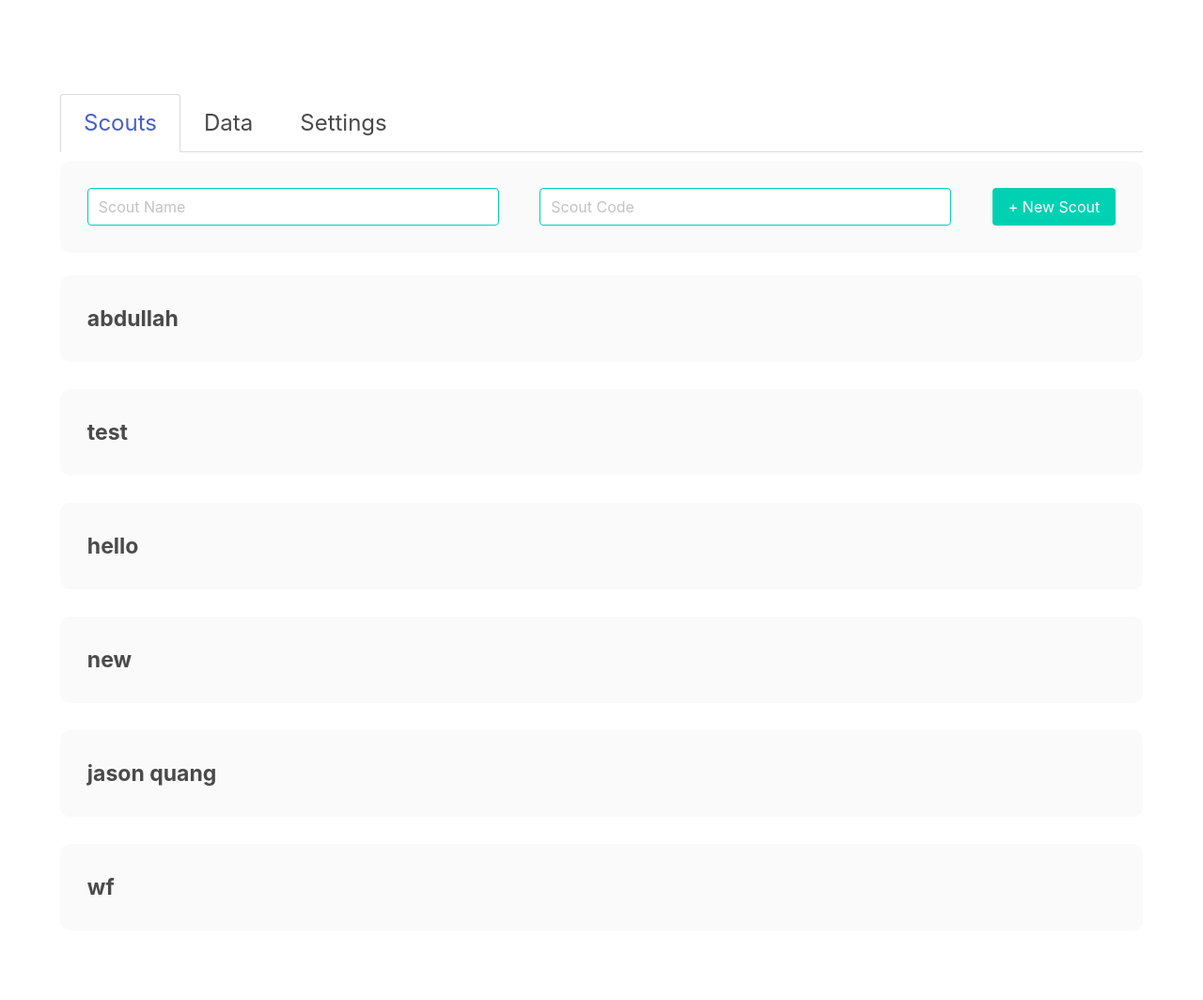
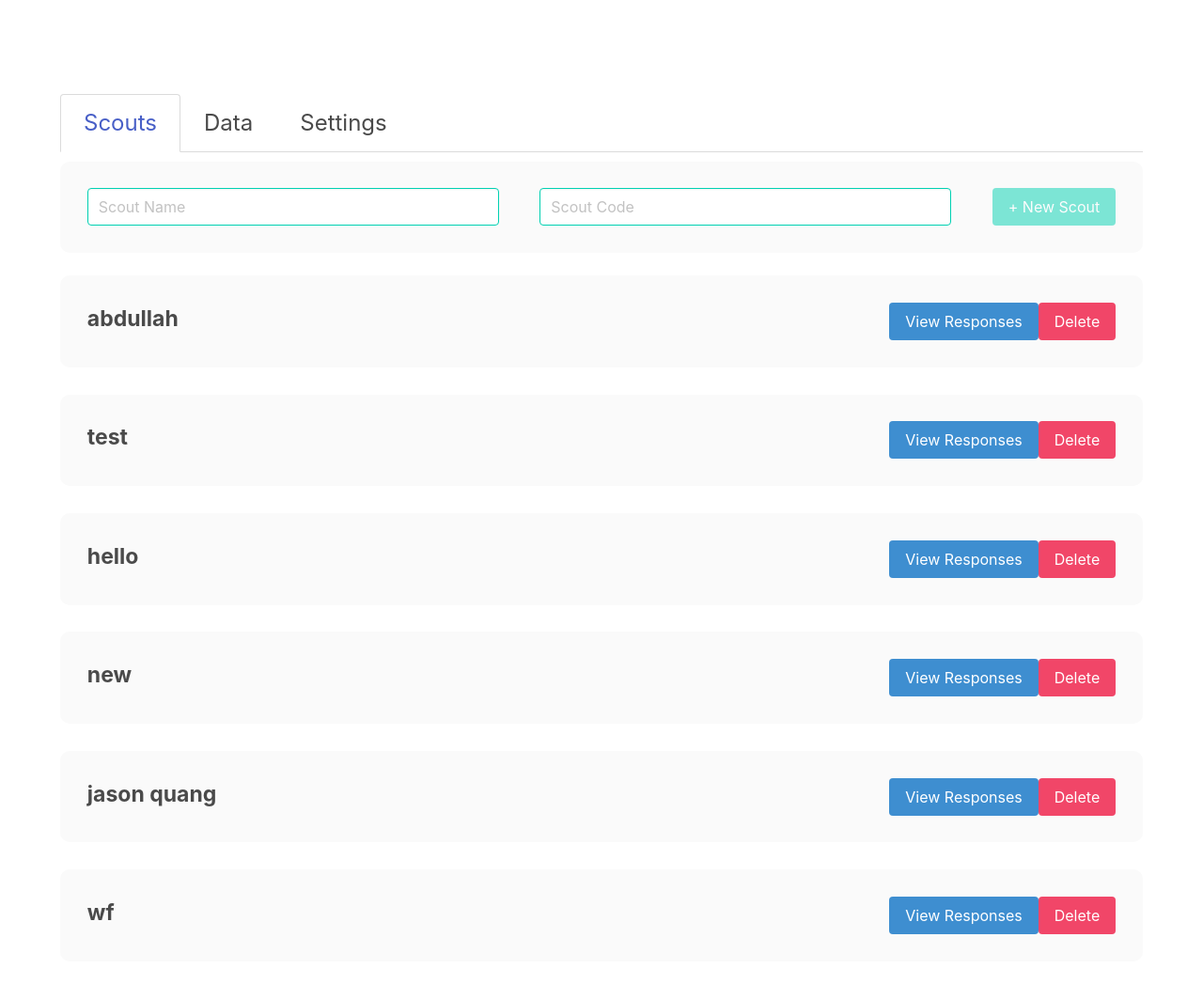
Before and after one commit to OlympusRobotics/TheRedAlliance, a Flask app: page /admin in a window 1280 px wide. Shown: the part 229-1293 px from the top of the page at 94% size. Before the commit the page ends 1181 px from the top, so only its background shows below. Run offline with Flask 2, Linux system fonts and the light colour scheme; a user stored in the database is signed in; data comes from the database, SQL or seed files in the repository; both versions use the stored data as it was after the commit; some libraries are stand-ins or nearby versions.

Commit message:
admins can now add scouts

```diff
--- a/tra/models.py
+++ b/tra/models.py
@@ -12,7 +12,7 @@ then the Admin can view the data collected by the scouts
 
 class Admin(db.Model):
     id = db.Column("id", db.Integer, primary_key=True)  # pk
-    username = db.Column(db.String(64))
+    username = db.Column(db.String(64), unique=True)
     password = db.Column(db.String(120))  # code used for accessing account
     key = db.Column(db.String(512)) # key for authenticating the admin
 
@@ -26,7 +26,7 @@ class Admin(db.Model):
 
 class Scout(db.Model):
     id = db.Column("id", db.Integer, primary_key=True)  # pk
-    name = db.Column(db.String(64))
+    name = db.Column(db.String(64), unique=True)
     code = db.Column(db.String(12))  # code used for accessing account
     responses = db.relationship("ScoutResponse", backref="scout", lazy=True)
 
--- a/tra/routes.py
+++ b/tra/routes.py
@@ -9,7 +9,7 @@ from flask import redirect, request, session, render_template, flash, escape, ur
 @app.route("/home")
 def home():
     if "admin" in session:
-        redirect(url_for('admin'))
+        redirect(url_for('admin_page'))
 
     if "name" not in session:
         return redirect(url_for("login"))
@@ -73,7 +73,7 @@ def admin_login():
             admin.key = secrets.token_hex(256)
             session["admin"] = admin.key
             db.session.commit()
-            return redirect(url_for("admin"))
+            return redirect(url_for("admin_page"))
 
         flash("Invalid Admin Login Credentials", "is-danger")
         return redirect(url_for('admin_login'))
@@ -88,7 +88,7 @@ def admin_login():
 
 # main admin page and panel
 @app.route("/admin")
-def admin():
+def admin_page():
     # admin hasnt been set yet
     if not admin_set():
         return redirect(url_for("admin_login"))
@@ -102,6 +102,25 @@ def admin():
 def logout():
     session.clear()
     return redirect(url_for("home"))
+
+# route to create new scout
+@app.route("/admin/scout/new", methods=["POST"])
+def new_scout():
+    admin = Admin.query.all()[0]
+    # admin required
+    if not check_admin_key(admin, session):
+        abort(403)
+    if "name" not in request.form or "code" not in request.form:
+        abort(400)
+    scout_names = [scout.name for scout in Scout.query.all()]
+    if escape(request.form["name"]) in scout_names:
+        return {
+            "error" : f"P{request.form['name']} is already a scout"
+        }
+    scout = Scout(escape(request.form["name"]), request.form["code"])
+    db.session.add(scout)
+    db.session.commit()
+    return {"name" : scout.name}
 
 
 
--- a/tra/static/main.css
+++ b/tra/static/main.css
@@ -23,6 +23,8 @@ hr.title-hr {
 }
 
 .scout-card {
+    display: flex;
+    justify-content: space-between;
     background-color: rgb(250, 250, 250);
     padding: 1.5em;
     margin-bottom: 1.5em;
@@ -39,6 +41,15 @@ hr.title-hr {
     font-size: larger;
     font-weight: bold;
 }
+
+.scout-card.loading {
+
+}
+
+.scout-card div {
+    display: inline-block;
+}
+
 
 .add-scout-panel {
     display: flex;
@@ -58,6 +69,6 @@ hr.title-hr {
 .add-scout-panel input {
     width: 40%;
 }
-.add-scout-panel div button {
+.add-scout-panel div {
     display: inline-block;
 }
--- a/tra/static/main.js
+++ b/tra/static/main.js
@@ -1,5 +1,6 @@
 // handler for bulma notification animations
 $('.notification .delete').on('click', function() {
+
     $(this).parent().addClass("animate__backOutLeft");
     $(this).parent().on('animationend', () => {
         $(this).parent().remove();
@@ -9,7 +10,6 @@ $('.notification .delete').on('click', function() {
 
 // Admin setup account code ------------------------
 if (window.location.pathname == "/login/admin") {
-    console.log("hello")
     var validatePassword = function () {
         if ($("#password").val() != $("#password-confirm").val()) {
             $("#form-feedback").text("Passwords must match"); // display feedback to the user
@@ -38,15 +38,34 @@ if (window.location.pathname == "/admin") {
         $('#' +tab + '-tab').show();
     });
     //------- New scout creation code
+    // event handler for disabling the new button
+    $(".add-scout-panel input").on('keyup change', function() {
+        // check if the inputs have anything in them
+        if ($("#new-name").val().length > 0 && $("#new-code").val().length > 0) {
+            $("#create-new").prop("disabled", "");
+        } else {
+            $("#create-new").prop("disabled", "disabled");
+        }
+    });
     $("#create-new").on('click', function() {
         var scoutCard =
 `
-<div class="scout-card">
+<div class="scout-card loading">
     <span class="name"></span>
+    <div class="is-flex is-justify-content-right">
+        <a class="button is-info">View Responses</a>
+        <a class="button is-danger">Delete</a>
+    </div>
 </div>
 `
-        $(this).toggleClass("is-loading")
-        location.reload(true);
+        $(this).toggleClass("is-loading");
+        $.post("/admin/scout/new", {
+                name : $("#new-name").val(),
+                code : $("#new-code").val()
+            },
+            function (data, st) {
+                location.reload(true);
+            }
+        );
     });
-
 }
--- a/tra/templates/admin.html
+++ b/tra/templates/admin.html
@@ -21,19 +21,23 @@
         <div class="columns">
             <div class="column">
                 <div class="add-scout-panel ">
-                    <input id="new-name" class="input is-primary" type="text" placeholder="Scout Name">
-                    <input id="new-code" class="input is-primary" type="password" placeholder="Scout Code">
+                    <input id="new-name" name="name" class="input is-primary" type="text" placeholder="Scout Name">
+                    <input id="new-code" name="code" class="input is-primary" type="password" placeholder="Scout Code">
                     <div class="is-flex is-justify-content-right">
-                        <button id="create-new" class="button is-primary">+ New Scout</button>
+                        <button id="create-new" class="button is-primary" disabled>+ New Scout</button>
                     </div>
                 </div>
             </div>
         </div>
-        <div class="columns is-centered">
+        <div id="scout-cards" class="columns is-centered">
             <div class="column">
                 {% for scout in scouts %}
                     <div class="scout-card">
                         <span class="name">{{ scout.name }}</span>
+                        <div class="is-flex is-justify-content-right">
+                            <a class="button is-info">View Responses</a>
+                            <a class="button is-danger">Delete</a>
+                        </div>
                     </div>
                 {% else %}
                     No scouts
```
Also changed, not shown: tra/data.sqlite3.
